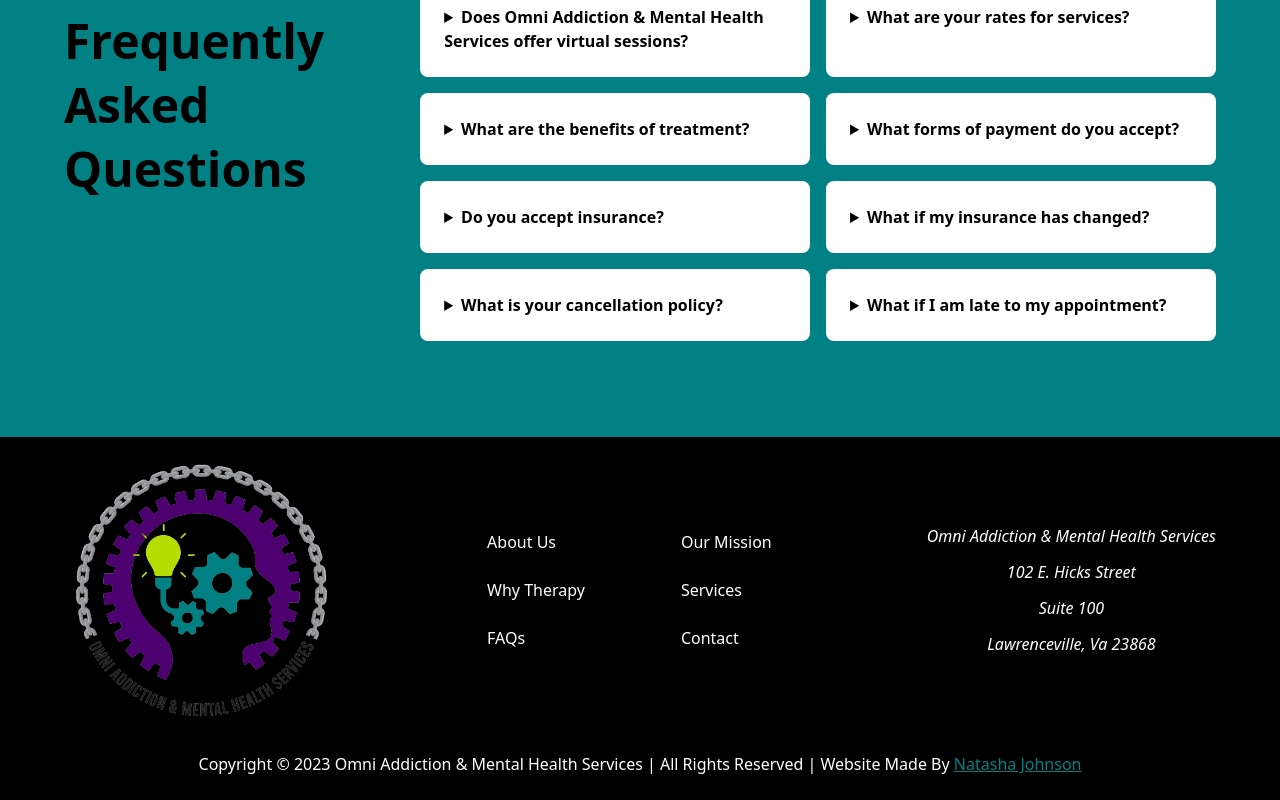
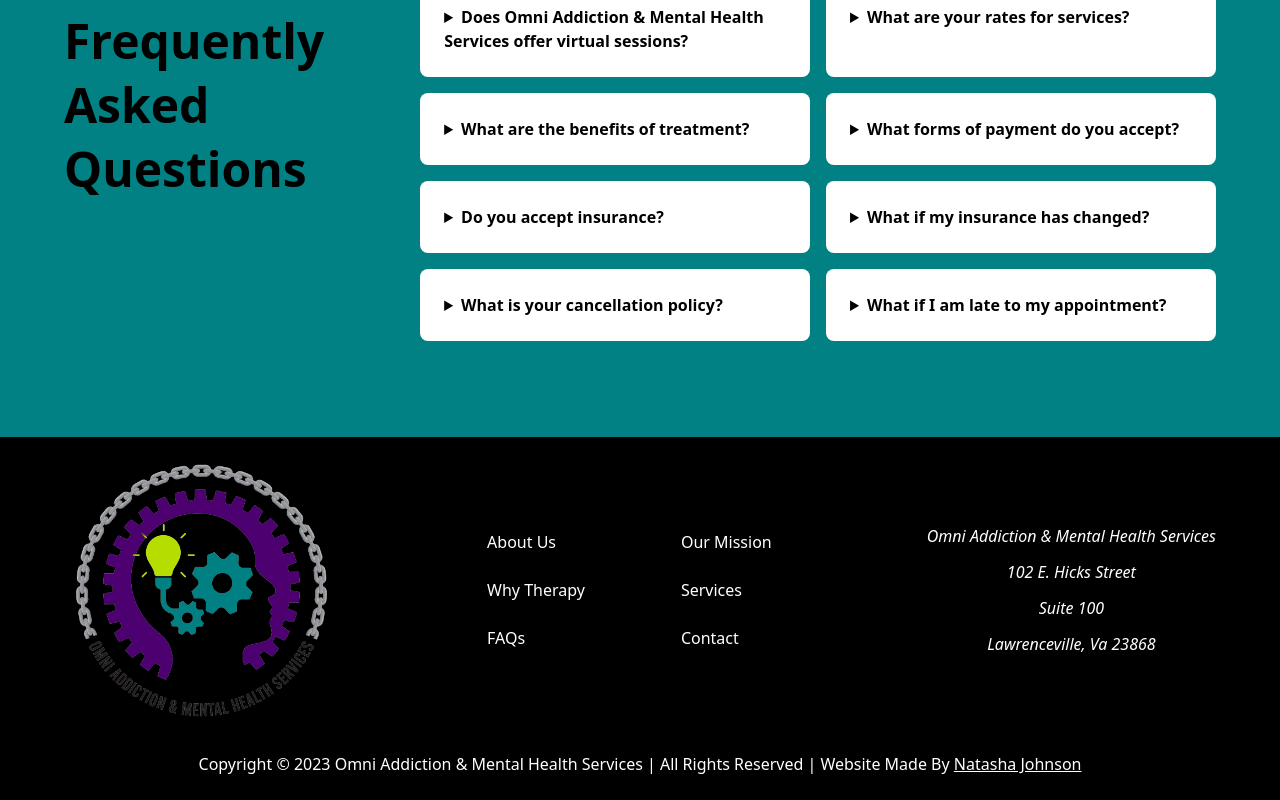
Before and after one commit to artsycoder533/omni, a Next.js app: page / in a window 1280 px wide. Shown: the part 5555-6355 px from the top of the page. Built offline with nearby package versions, Linux system fonts and the light colour scheme.

Commit message:
chore: change footer link color

```diff
--- a/components/Footer.jsx
+++ b/components/Footer.jsx
@@ -69,7 +69,7 @@
           href="https://www.natashajohnson.dev"
           target="_blank"
           rel="noopener noreferrer"
-          className="underline text-[#018183]">
+          className="underline">
           Natasha Johnson
         </Link>
       </p>
```
